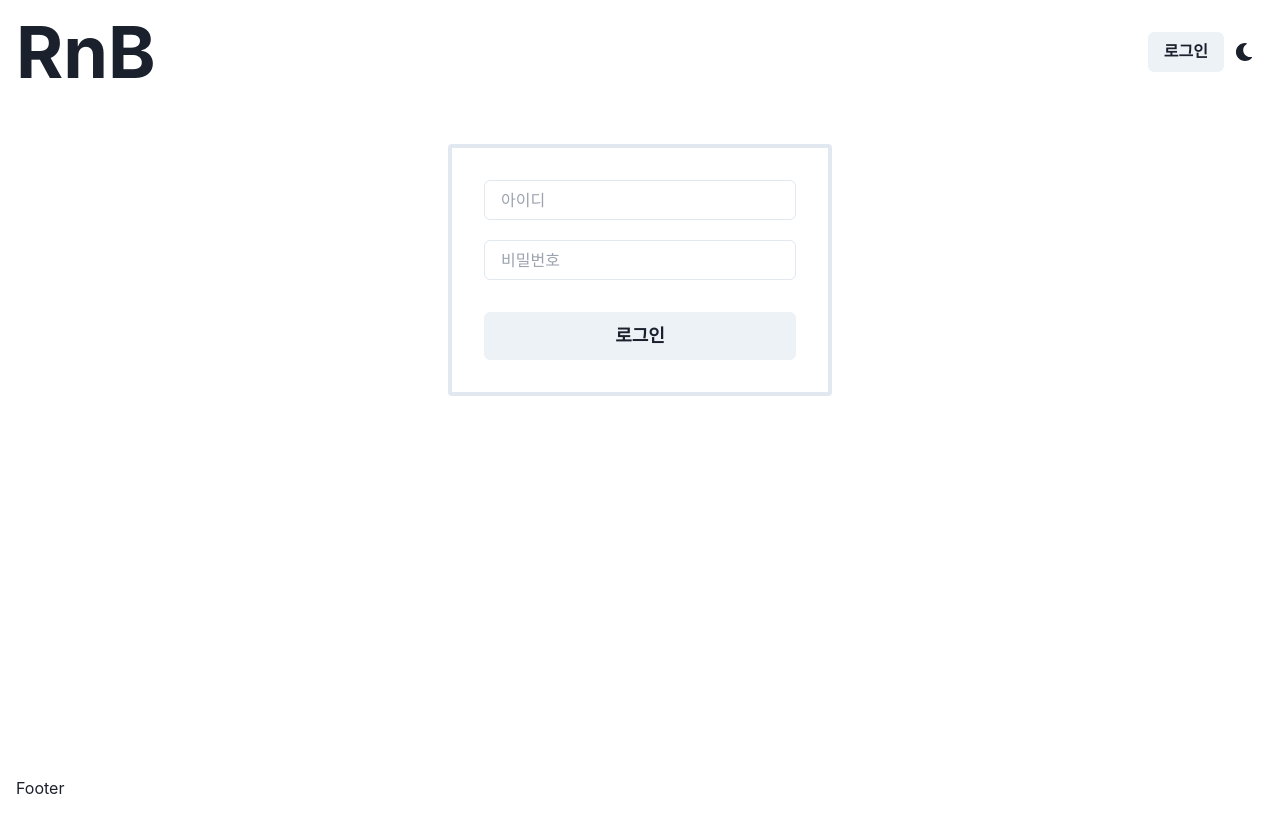
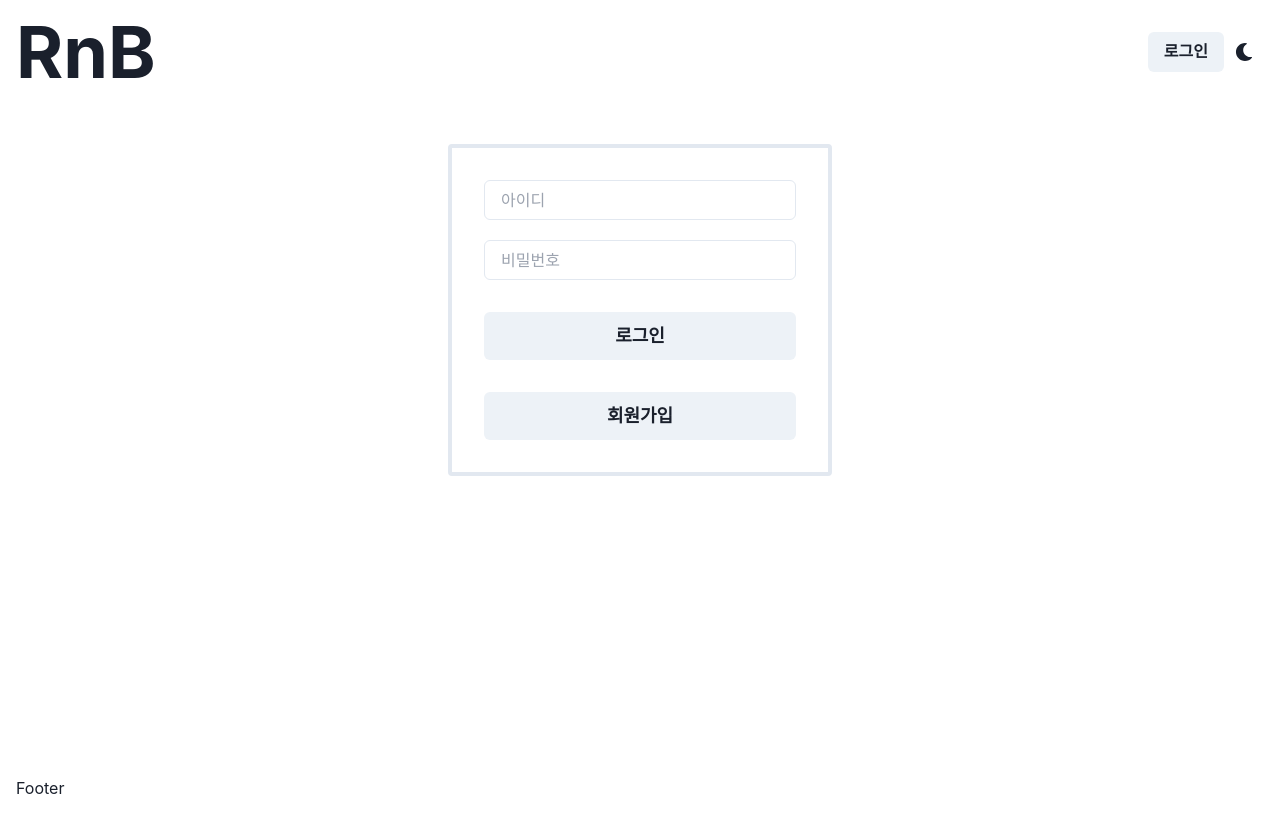
Before and after one commit to Yallu201/rnb-front, a React (Create React App) app: page /login in a window 1280 px wide. Built offline with nearby package versions, Linux system fonts and the light colour scheme; no server answers.

Commit message:
Apply RegisterAccountDrawer in LoginPage.jsx

```diff
--- a/src/pages/LoginPage.jsx
+++ b/src/pages/LoginPage.jsx
@@ -6,6 +6,8 @@ import { requestLogin } from '../modules/auth';
 import { useHistory } from 'react-router-dom';
 import { useDispatch, useSelector } from 'react-redux';
 import NotifyToast from './Toast/NotifyToast';
+import RegisterAccountDrawer from './Drawer/RegisterAccountDrawer';
+
 
 const LoginPage = () => {
   const history = useHistory();
@@ -54,6 +56,7 @@ const LoginPage = () => {
           <Button width="100%" size="lg" className="mt-8" type="submit">
             로그인
           </Button>
+          <RegisterAccountDrawer />
         </form>
       </div>
     </div>
```
